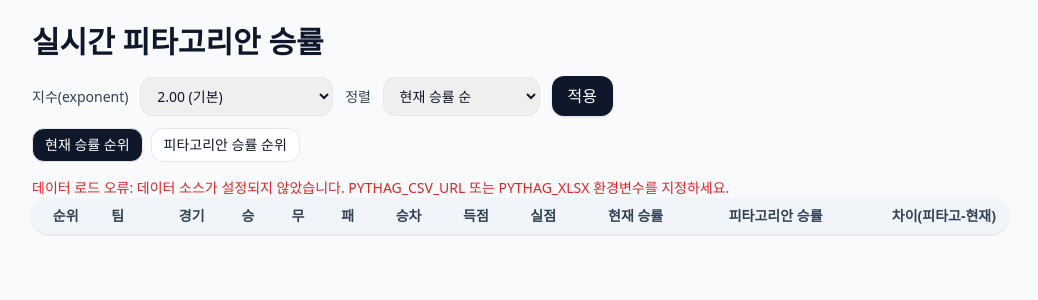
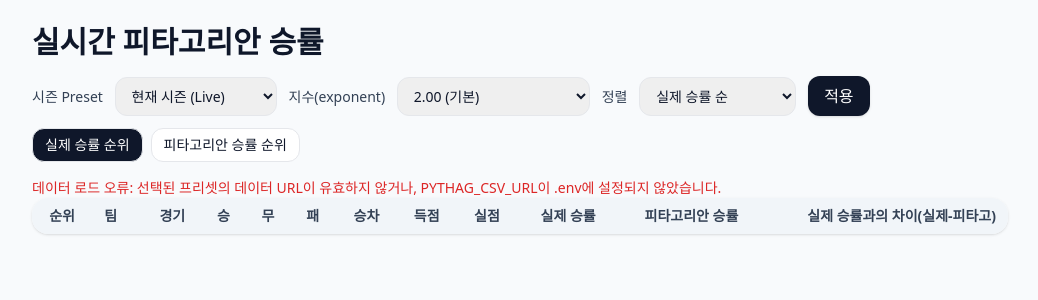
Before and after one commit to hj0304/kbo-saber-app, a Flask app: page /pythag in a window 1280 px wide. Shown: the part 53-353 px from the top of the page, without its empty margins (120-1158 px from the left). Run offline with Flask 3, Linux system fonts and the light colour scheme; lists and menus that the app fills with data are empty; some libraries are stand-ins or nearby versions.

Commit message:
feat(pythag): Add season presets and invert diff calculation

```diff
--- a/app/__init__.py
+++ b/app/__init__.py
@@ -1,6 +1,6 @@
 from flask import Flask
 from .routes.calc import bp as calc_bp
-from .routes.pitch import bp as pitch_bp  # 이미 있다면 유지
+from .routes.pitch import bp as pitch_bp
 from .routes.gamescore import bp as gamescore_bp
 from .routes.pythag import bp as pythag_bp
 from dotenv import load_dotenv
--- a/app/routes/pythag.py
+++ b/app/routes/pythag.py
@@ -6,12 +6,32 @@ from flask import Blueprint, render_template, request
 bp = Blueprint("pythag", __name__)
 
 # ===== 설정 =====
-DATA_CSV_URL = os.environ.get("PYTHAG_CSV_URL")   # Google Sheets CSV 공개 URL
-DATA_XLSX    = os.environ.get("PYTHAG_XLSX")      # (선택) 엑셀 파일 경로
-SEASON_GAMES = 144                                # KBO 정규시즌 총 경기 수
+DATA_XLSX = os.environ.get("PYTHAG_XLSX")      # (선택) 엑셀 파일 경로
+SEASON_GAMES = 144                                # KBO 정규시즌 총 경기 수 (기본값)
+
+# ▼▼▼ 시즌별 데이터 프리셋 (URL) ▼▼▼
+# .env 파일에서 각 시즌 URL을 불러오도록 수정
+PYTHAG_PRESETS = {
+    "kbo_2026": {
+        "label": "KBO 2026 (준비중)",
+        "url": os.environ.get("PYTHAG_CSV_URL_2026"),
+        "season_games": 144,
+    },
+    "kbo_2025": {
+        "label": "KBO 2025",
+        "url": os.environ.get("PYTHAG_CSV_URL_2025"),
+        "season_games": 144,
+    },
+    "kbo_2024": {
+        "label": "KBO 2024",
+        "url": os.environ.get("PYTHAG_CSV_URL_2024"),
+        "season_games": 144,
+    }
+}
+# ▲▲▲ 프리셋 끝 ▲▲▲
 
 # 간단 캐시(외부 CSV 안정화 + 성능)
-_CACHE = {"df": None, "ts": 0.0}
+_CACHE = {"df": None, "ts": 0.0, "url": ""}
 CACHE_SEC = 30 * 60  # 30분
 
 
@@ -23,22 +43,26 @@ def _pick_col(df: pd.DataFrame, candidates, default=None):
     return default
 
 
-def load_dataframe() -> pd.DataFrame:
+def load_dataframe(url: str) -> pd.DataFrame:
     now = time.time()
-    if _CACHE["df"] is not None and (now - _CACHE["ts"]) < CACHE_SEC:
+    # URL이 변경되면 캐시를 초기화
+    if _CACHE["df"] is not None and (now - _CACHE["ts"]) < CACHE_SEC and _CACHE["url"] == url:
         return _CACHE["df"]
 
-    if DATA_CSV_URL:
+    if url and "docs.google.com" in url:
         cache_tag = f"t={int(now // 3600)}"
-        url = f"{DATA_CSV_URL}&{cache_tag}" if ("?" in DATA_CSV_URL) else f"{DATA_CSV_URL}?{cache_tag}"
-        df = pd.read_csv(url)
-    elif DATA_XLSX:
+        fetch_url = f"{url}&{cache_tag}" if ("?" in url) else f"{url}?{cache_tag}"
+        df = pd.read_csv(fetch_url)
+    elif url and url.endswith(".xlsx"):
+        df = pd.read_excel(url, sheet_name=0)
+    elif DATA_XLSX:  # URL이 없을 경우 기존 .env의 XLSX 경로를 예비로 사용
         df = pd.read_excel(DATA_XLSX, sheet_name=0)
     else:
-        raise RuntimeError("데이터 소스가 설정되지 않았습니다. PYTHAG_CSV_URL 또는 PYTHAG_XLSX 환경변수를 지정하세요.")
+        raise RuntimeError("데이터 소스가 설정되지 않았습니다. 프리셋을 선택하거나 PYTHAG_CSV_URL 환경변수를 지정하세요.")
 
     _CACHE["df"] = df
     _CACHE["ts"] = now
+    _CACHE["url"] = url
     return df
 
 
@@ -75,6 +99,19 @@ def pythag():
     except Exception:
         exp = 2.0
 
+    # --- 프리셋 & 데이터 소스 결정 ---
+    preset_key = getv("preset", "live")
+    data_url = None
+    season_games = SEASON_GAMES  # 기본값
+
+    if preset_key == "live":
+        # 'live'는 .env 파일의 기본 URL을 사용
+        data_url = os.environ.get("PYTHAG_CSV_URL")
+    elif preset_key in PYTHAG_PRESETS:
+        preset_data = PYTHAG_PRESETS[preset_key]
+        data_url = preset_data.get("url")
+        season_games = preset_data.get("season_games", SEASON_GAMES)
+
     # 보기/정렬 모드: actual | pythag | proj
     sort_by = getv("sort", "actual")
     if sort_by not in ("actual", "pythag", "proj"):
@@ -85,7 +122,9 @@ def pythag():
     has_projection = False
 
     try:
-        df = load_dataframe()
+        if not data_url:
+            raise RuntimeError("선택된 프리셋의 데이터 URL이 유효하지 않거나, PYTHAG_CSV_URL이 .env에 설정되지 않았습니다.")
+        df = load_dataframe(data_url)
 
         # ---- 컬럼 자동 매핑 ----
         col_team = _pick_col(df, ["팀명", "팀", "Team", "TEAM"], "팀명")
@@ -93,109 +132,60 @@ def pythag():
         col_ra   = _pick_col(df, ["실점", "RA", "Runs Allowed"], "실점")
         col_gp   = _pick_col(df, ["경기수", "G", "Games"], "경기수")
         col_w    = _pick_col(df, ["승", "W", "Wins"], "승")
-        col_d    = _pick_col(df, ["무", "T", "Draws", "Ties"])  # 선택
+        col_d    = _pick_col(df, ["무", "T", "Draws", "Ties"])
         col_l    = _pick_col(df, ["패", "L", "Losses"], "패")
         col_pct  = _pick_col(df, ["승률", "PCT", "Win%", "WinPct"], "승률")
-
-        # 피타고리안 승률(현재 비교용)은 계속 계산
-        # 예상 탭용 "예상 승률"은 반드시 시트의 전용 컬럼을 사용
-        col_proj_pct = _pick_col(
-            df,
-            ["시즌 종료 시 예상 승률", "시즌종료시예상승률", "예상승률", "예상 승률", "Projected Win%", "ProjPct"]
-        )
-        col_proj_rank = _pick_col(
-            df,
-            ["시즌 종료 시 예상 순위", "시즌종료시예상순위", "예상순위", "예상 순위", "Projected Rank", "ProjRank"]
-        )
-        has_projection = col_proj_pct is not None  # 예상 탭 활성화 조건: "시즌 종료 시 예상 승률" 컬럼 존재
+        col_proj_pct = _pick_col(df, ["시즌 종료 시 예상 승률", "시즌종료시예상승률", "예상승률", "예상 승률"])
+        col_proj_rank = _pick_col(df, ["시즌 종료 시 예상 순위", "시즌종료시예상순위", "예상순위", "예상 순위"])
+        has_projection = col_proj_pct is not None
 
         # ---- 행 구성 ----
-        rsra_any = False  # 현재 피타고 계산용 체크(표시 목적)
+        rsra_any = False
         for _, row in df.iterrows():
             team = row.get(col_team, "-")
-            rs = to_f(row.get(col_rs, float("nan")))
-            ra = to_f(row.get(col_ra, float("nan")))
-            if rs == rs and ra == ra:
-                rsra_any = True
+            rs = to_f(row.get(col_rs, float("nan"))); ra = to_f(row.get(col_ra, float("nan")))
+            if rs == rs and ra == ra: rsra_any = True
 
-            gp = row.get(col_gp, "-")
-            w  = row.get(col_w, "-")
-            d  = row.get(col_d, 0) if col_d else 0
-            l  = row.get(col_l, "-")
+            gp = row.get(col_gp, "-"); w  = row.get(col_w, "-")
+            d  = row.get(col_d, 0) if col_d else 0; l  = row.get(col_l, "-")
             actual_pct = to_f(row.get(col_pct, float("nan")))
+            calc_pct = pythag_win_pct(rs, ra, exp)
+            item = { "team": team, "gp": gp, "w": w, "d": d, "l": l, "rs": rs, "ra": ra,
+                     "actual_pct": actual_pct, "calc_pct": calc_pct,
+                     "diff": (actual_pct - calc_pct) if (calc_pct == calc_pct and actual_pct == actual_pct) else float("nan"), }
 
-            # 현재 비교용 피타고 승률
-            calc_pct = pythag_win_pct(rs, ra, exp)
-
-            item = {
-                "team": team,
-                "gp": gp, "w": w, "d": d, "l": l,
-                "rs": rs, "ra": ra,
-                "actual_pct": actual_pct,
-                "calc_pct": calc_pct,
-                "diff": (calc_pct - actual_pct) if (calc_pct == calc_pct and actual_pct == actual_pct) else float("nan"),
-            }
-
-            # 시즌 종료 시 예측: 예상 승률 = 시트 컬럼 그대로 사용
             if has_projection:
                 proj_pct = to_f(row.get(col_proj_pct, float("nan")))
                 d_now = to_i0(d)
-                games = max(SEASON_GAMES - d_now, 0)
-
+                games = max(season_games - d_now, 0) # 시즌 총 경기수 사용
                 if proj_pct == proj_pct:
-                    proj_w = int(round(games * proj_pct))
-                    proj_l = int(games - proj_w)
+                    proj_w = int(round(games * proj_pct)); proj_l = int(games - proj_w)
                 else:
                     proj_w, proj_l = "-", "-"
-
-                item["proj_pct"] = proj_pct
-                item["proj_w"]   = proj_w
-                item["proj_d"]   = d_now
-                item["proj_l"]   = proj_l
-                # 시트에 예상 순위가 있으면 표시용으로 보관
-                item["proj_rank_src"] = row.get(col_proj_rank, "-") if col_proj_rank else "-"
-
+                item.update({"proj_pct": proj_pct, "proj_w": proj_w, "proj_d": d_now, "proj_l": proj_l,
+                             "proj_rank_src": row.get(col_proj_rank, "-") if col_proj_rank else "-"})
             rows.append(item)
 
-        # ---- 승차(GB): 선두 현재 승률 기준 ----
+        # ---- 승차(GB) 계산 ----
         leader = None
         valid_actual = [r for r in rows if r["actual_pct"] == r["actual_pct"]]
-        if valid_actual:
-            leader = max(valid_actual, key=lambda x: x["actual_pct"])
-        elif rsra_any:
-            valid_calc = [r for r in rows if r["calc_pct"] == r["calc_pct"]]
-            leader = max(valid_calc, key=lambda x: x["calc_pct"]) if valid_calc else None
-
-        leadW = to_f(leader["w"]) if leader else float("nan")
-        leadL = to_f(leader["l"]) if leader else float("nan")
-
+        if valid_actual: leader = max(valid_actual, key=lambda x: x["actual_pct"])
+        elif rsra_any: valid_calc = [r for r in rows if r["calc_pct"] == r["calc_pct"]]; leader = max(valid_calc, key=lambda x: x["calc_pct"]) if valid_calc else None
+        leadW = to_f(leader["w"]) if leader else float("nan"); leadL = to_f(leader["l"]) if leader else float("nan")
         for r in rows:
-            wv = to_f(r["w"])
-            lv = to_f(r["l"])
-            if (leadW == leadW) and (leadL == leadL) and (wv == wv) and (lv == lv):
-                r["gb"] = ((leadW - wv) + (lv - leadL)) / 2
-            else:
-                r["gb"] = float("nan")
+            wv = to_f(r["w"]); lv = to_f(r["l"])
+            r["gb"] = ((leadW - wv) + (lv - leadL)) / 2 if (leadW == leadW and leadL == leadL and wv == wv and lv == lv) else float("nan")
 
         # ---- 정렬 & 순위 부여 ----
-        if sort_by == "pythag":
-            rows.sort(key=lambda x: (x["calc_pct"] if x["calc_pct"] == x["calc_pct"] else -1), reverse=True)
+        if sort_by == "pythag": rows.sort(key=lambda x: (x["calc_pct"] if x["calc_pct"] == x["calc_pct"] else -1), reverse=True)
         elif sort_by == "proj" and has_projection:
-            # 예상 순위가 시트에 있으면 그걸로(숫자 오름차순), 없으면 예상 승률 내림차순
             def to_rank(v):
-                try:
-                    return int(v)
-                except Exception:
-                    return 10**9
-            if any(r.get("proj_rank_src") not in (None, "-", "") for r in rows):
-                rows.sort(key=lambda x: to_rank(x.get("proj_rank_src")))
-            else:
-                rows.sort(key=lambda x: (x.get("proj_pct") if x.get("proj_pct") == x.get("proj_pct") else -1), reverse=True)
-        else:
-            rows.sort(key=lambda x: (x["actual_pct"] if x["actual_pct"] == x["actual_pct"] else -1), reverse=True)
-
-        for i, r in enumerate(rows, start=1):
-            r["rank"] = i
+                try: return int(v)
+                except Exception: return 10**9
+            if any(r.get("proj_rank_src") not in (None, "-", "") for r in rows): rows.sort(key=lambda x: to_rank(x.get("proj_rank_src")))
+            else: rows.sort(key=lambda x: (x.get("proj_pct") if x.get("proj_pct") == x.get("proj_pct") else -1), reverse=True)
+        else: rows.sort(key=lambda x: (x["actual_pct"] if x["actual_pct"] == x["actual_pct"] else -1), reverse=True)
+        for i, r in enumerate(rows, start=1): r["rank"] = i
 
     except Exception as e:
         err = str(e)
@@ -206,5 +196,7 @@ def pythag():
         rows=rows,
         err=err,
         sort_by=sort_by,
-        has_projection=has_projection
+        has_projection=has_projection,
+        presets=PYTHAG_PRESETS,
+        preset_key=preset_key
     )
--- a/app/templates/pythag.html
+++ b/app/templates/pythag.html
@@ -3,8 +3,17 @@
 {% block content %}
   <h1 class="text-2xl md:text-3xl font-bold mb-4">실시간 피타고리안 승률</h1>
 
-  <!-- 컨트롤 바 -->
   <form method="get" class="mb-3 flex flex-wrap items-end gap-3">
+    <label class="text-sm">
+      <span class="text-slate-700 mr-2">시즌 Preset</span>
+      <select name="preset" class="px-3 py-2 rounded-xl border">
+        <option value="live" {% if preset_key == 'live' %}selected{% endif %}>현재 시즌 (Live)</option>
+        {% for key, p in presets.items() %}
+          <option value="{{ key }}" {% if key == preset_key %}selected{% endif %}>{{ p.label }}</option>
+        {% endfor %}
+      </select>
+    </label>
+
     <label class="text-sm">
       <span class="text-slate-700 mr-2">지수(exponent)</span>
       <select name="exp" class="px-3 py-2 rounded-xl border">
@@ -18,7 +27,7 @@
     <label class="text-sm">
       <span class="text-slate-700 mr-2">정렬</span>
       <select name="sort" class="px-3 py-2 rounded-xl border">
-        <option value="actual" {% if sort_by == 'actual' %}selected{% endif %}>현재 승률 순</option>
+        <option value="actual" {% if sort_by == 'actual' %}selected{% endif %}>실제 승률 순</option>
         <option value="pythag" {% if sort_by == 'pythag' %}selected{% endif %}>피타고리안 승률 순</option>
         {% if has_projection %}
           <option value="proj" {% if sort_by == 'proj' %}selected{% endif %}>예상 승률 순</option>
@@ -29,18 +38,17 @@
     <button class="px-4 py-2 rounded-xl bg-slate-900 text-white shadow" type="submit">적용</button>
   </form>
 
-  <!-- 탭 -->
   <div class="mb-4 flex gap-2 text-sm">
-    <a href="/pythag?exp={{ '%.2f' % exp }}&sort=actual"
+    <a href="/pythag?preset={{ preset_key }}&exp={{ '%.2f' % exp }}&sort=actual"
        class="px-3 py-1.5 rounded-xl border {{ 'bg-slate-900 text-white' if sort_by=='actual' else 'bg-white' }}">
-      현재 승률 순위
+      실제 승률 순위
     </a>
-    <a href="/pythag?exp={{ '%.2f' % exp }}&sort=pythag"
+    <a href="/pythag?preset={{ preset_key }}&exp={{ '%.2f' % exp }}&sort=pythag"
        class="px-3 py-1.5 rounded-xl border {{ 'bg-slate-900 text-white' if sort_by=='pythag' else 'bg-white' }}">
       피타고리안 승률 순위
     </a>
     {% if has_projection %}
-    <a href="/pythag?exp={{ '%.2f' % exp }}&sort=proj"
+    <a href="/pythag?preset={{ preset_key }}&exp={{ '%.2f' % exp }}&sort=proj"
        class="px-3 py-1.5 rounded-xl border {{ 'bg-slate-900 text-white' if sort_by=='proj' else 'bg-white' }}">
       시즌 종료 시 예상순위
     </a>
@@ -52,7 +60,6 @@
   {% endif %}
 
   {% if sort_by != 'proj' %}
-    <!-- 현재/피타고 공용 테이블 -->
     <div class="bg-white rounded-2xl shadow overflow-x-auto">
       <table class="min-w-full text-sm">
         <thead class="bg-slate-100 text-slate-700">
@@ -66,9 +73,9 @@
             <th class="px-3 py-2 text-right">승차</th>
             <th class="px-3 py-2 text-right">득점</th>
             <th class="px-3 py-2 text-right">실점</th>
-            <th class="px-3 py-2 text-right">현재 승률</th>
+            <th class="px-3 py-2 text-right">실제 승률</th>
             <th class="px-3 py-2 text-right">피타고리안 승률</th>
-            <th class="px-3 py-2 text-right">차이(피타고-현재)</th>
+            <th class="px-3 py-2 text-right">실제 승률과의 차이(실제-피타고)</th>
           </tr>
         </thead>
         <tbody>
@@ -76,67 +83,22 @@
             <tr class="border-t">
               <td class="px-3 py-2 text-center">{{ r.rank }}</td>
               <td class="px-3 py-2">{{ r.team }}</td>
-
-              <td class="px-3 py-2 text-right">
-                {% if r.gp is not string and r.gp == r.gp %}{{ r.gp|round(0)|int }}
-                {% elif r.gp is string and r.gp != '-' %}{{ (r.gp|float)|round(0)|int }}
-                {% else %}-{% endif %}
-              </td>
-
-              <td class="px-3 py-2 text-right">
-                {% if r.w is not string and r.w == r.w %}{{ r.w|round(0)|int }}
-                {% elif r.w is string and r.w != '-' %}{{ (r.w|float)|round(0)|int }}
-                {% else %}-{% endif %}
-              </td>
-
-              <td class="px-3 py-2 text-right">
-                {% if r.d is not string and r.d == r.d %}{{ r.d|round(0)|int }}
-                {% elif r.d is string and r.d != '-' %}{{ (r.d|float)|round(0)|int }}
-                {% else %}0{% endif %}
-              </td>
-
-              <td class="px-3 py-2 text-right">
-                {% if r.l is not string and r.l == r.l %}{{ r.l|round(0)|int }}
-                {% elif r.l is string and r.l != '-' %}{{ (r.l|float)|round(0)|int }}
-                {% else %}-{% endif %}
-              </td>
-
-              <!-- 승차(GB) -->
-              <td class="px-3 py-2 text-right">
-                {% if r.gb == r.gb %}{{ '%.1f' % r.gb }}{% else %}-{% endif %}
-              </td>
-
-              <td class="px-3 py-2 text-right">
-                {% if r.rs == r.rs %}{{ r.rs|round(0)|int }}{% else %}-{% endif %}
-              </td>
-
-              <td class="px-3 py-2 text-right">
-                {% if r.ra == r.ra %}{{ r.ra|round(0)|int }}{% else %}-{% endif %}
-              </td>
-
-              <!-- 현재 승률 (할푼리) -->
-              <td class="px-3 py-2 text-right">
-                {% if r.actual_pct == r.actual_pct %}{{ '%.3f' % r.actual_pct }}{% else %}-{% endif %}
-              </td>
-
-              <!-- 피타고리안 승률 (할푼리) -->
-              <td class="px-3 py-2 text-right font-medium">
-                {% if r.calc_pct == r.calc_pct %}{{ '%.3f' % r.calc_pct }}{% else %}-{% endif %}
-              </td>
-
-              <!-- 차이(할푼리) -->
-              <td class="px-3 py-2 text-right {% if r.diff==r.diff and r.diff>0 %}text-green-600{% elif r.diff==r.diff and r.diff<0 %}text-red-600{% endif %}">
-                {% if r.diff == r.diff %}{{ '%.3f' % r.diff }}{% else %}-{% endif %}
-              </td>
-
+              <td class="px-3 py-2 text-right">{% if r.gp is not string and r.gp == r.gp %}{{ r.gp|round(0)|int }}{% elif r.gp is string and r.gp != '-' %}{{ (r.gp|float)|round(0)|int }}{% else %}-{% endif %}</td>
+              <td class="px-3 py-2 text-right">{% if r.w is not string and r.w == r.w %}{{ r.w|round(0)|int }}{% elif r.w is string and r.w != '-' %}{{ (r.w|float)|round(0)|int }}{% else %}-{% endif %}</td>
+              <td class="px-3 py-2 text-right">{% if r.d is not string and r.d == r.d %}{{ r.d|round(0)|int }}{% elif r.d is string and r.d != '-' %}{{ (r.d|float)|round(0)|int }}{% else %}0{% endif %}</td>
+              <td class="px-3 py-2 text-right">{% if r.l is not string and r.l == r.l %}{{ r.l|round(0)|int }}{% elif r.l is string and r.l != '-' %}{{ (r.l|float)|round(0)|int }}{% else %}-{% endif %}</td>
+              <td class="px-3 py-2 text-right">{% if r.gb == r.gb %}{{ '%.1f' % r.gb }}{% else %}-{% endif %}</td>
+              <td class="px-3 py-2 text-right">{% if r.rs == r.rs %}{{ r.rs|round(0)|int }}{% else %}-{% endif %}</td>
+              <td class="px-3 py-2 text-right">{% if r.ra == r.ra %}{{ r.ra|round(0)|int }}{% else %}-{% endif %}</td>
+              <td class="px-3 py-2 text-right">{% if r.actual_pct == r.actual_pct %}{{ '%.3f' % r.actual_pct }}{% else %}-{% endif %}</td>
+              <td class="px-3 py-2 text-right font-medium">{% if r.calc_pct == r.calc_pct %}{{ '%.3f' % r.calc_pct }}{% else %}-{% endif %}</td>
+              <td class="px-3 py-2 text-right {% if r.diff==r.diff and r.diff>0 %}text-green-600{% elif r.diff==r.diff and r.diff<0 %}text-red-600{% endif %}">{% if r.diff == r.diff %}{{ '%.3f' % r.diff }}{% else %}-{% endif %}</td>
             </tr>
           {% endfor %}
         </tbody>
       </table>
     </div>
-
   {% else %}
-    <!-- 시즌 종료시 예상순위 (지수 반영) -->
     {% if has_projection %}
       <div class="bg-white rounded-2xl shadow overflow-x-auto">
         <table class="min-w-full text-sm">
@@ -147,7 +109,7 @@
               <th class="px-3 py-2 text-right">예상 승</th>
               <th class="px-3 py-2 text-right">예상 무</th>
               <th class="px-3 py-2 text-right">예상 패</th>
-              <th class="px-3 py-2 text-right">예상 승률 (1.83 기준)</th>
+              <th class="px-3 py-2 text-right">예상 승률</th>
             </tr>
           </thead>
           <tbody>
@@ -155,35 +117,17 @@
               <tr class="border-t">
                 <td class="px-3 py-2 text-center">{{ r.rank }}</td>
                 <td class="px-3 py-2">{{ r.team }}</td>
-
-                <td class="px-3 py-2 text-right">
-                  {% if r.proj_w is not string and r.proj_w == r.proj_w %}{{ r.proj_w|round(0)|int }}
-                  {% elif r.proj_w is string and r.proj_w != '-' %}{{ (r.proj_w|float)|round(0)|int }}
-                  {% else %}-{% endif %}
-                </td>
-
-                <td class="px-3 py-2 text-right">
-                  {% if r.proj_d is not string and r.proj_d == r.proj_d %}{{ r.proj_d|round(0)|int }}
-                  {% elif r.proj_d is string and r.proj_d != '-' %}{{ (r.proj_d|float)|round(0)|int }}
-                  {% else %}0{% endif %}
-                </td>
-
-                <td class="px-3 py-2 text-right">
-                  {% if r.proj_l is not string and r.proj_l == r.proj_l %}{{ r.proj_l|round(0)|int }}
-                  {% elif r.proj_l is string and r.proj_l != '-' %}{{ (r.proj_l|float)|round(0)|int }}
-                  {% else %}-{% endif %}
-                </td>
-
-                <td class="px-3 py-2 text-right font-medium">
-                  {% if r.proj_pct == r.proj_pct %}{{ '%.3f' % r.proj_pct }}{% else %}-{% endif %}
-                </td>
+                <td class="px-3 py-2 text-right">{% if r.proj_w is not string and r.proj_w == r.proj_w %}{{ r.proj_w|round(0)|int }}{% elif r.proj_w is string and r.proj_w != '-' %}{{ (r.proj_w|float)|round(0)|int }}{% else %}-{% endif %}</td>
+                <td class="px-3 py-2 text-right">{% if r.proj_d is not string and r.proj_d == r.proj_d %}{{ r.proj_d|round(0)|int }}{% elif r.proj_d is string and r.proj_d != '-' %}{{ (r.proj_d|float)|round(0)|int }}{% else %}0{% endif %}</td>
+                <td class="px-3 py-2 text-right">{% if r.proj_l is not string and r.proj_l == r.proj_l %}{{ r.proj_l|round(0)|int }}{% elif r.proj_l is string and r.proj_l != '-' %}{{ (r.proj_l|float)|round(0)|int }}{% else %}-{% endif %}</td>
+                <td class="px-3 py-2 text-right font-medium">{% if r.proj_pct == r.proj_pct %}{{ '%.3f' % r.proj_pct }}{% else %}-{% endif %}</td>
               </tr>
             {% endfor %}
           </tbody>
         </table>
       </div>
     {% else %}
-      <p class="text-sm text-slate-600">예상치를 계산할 수 없어 “시즌 종료시 예상순위”를 표시하지 않습니다. (득·실점 데이터 필요)</p>
+      <p class="text-sm text-slate-600">예상치를 계산할 수 없어 “시즌 종료시 예상순위”를 표시하지 않습니다. (데이터 시트에 '시즌 종료 시 예상 승률' 컬럼 필요)</p>
     {% endif %}
   {% endif %}
 {% endblock %}
```
